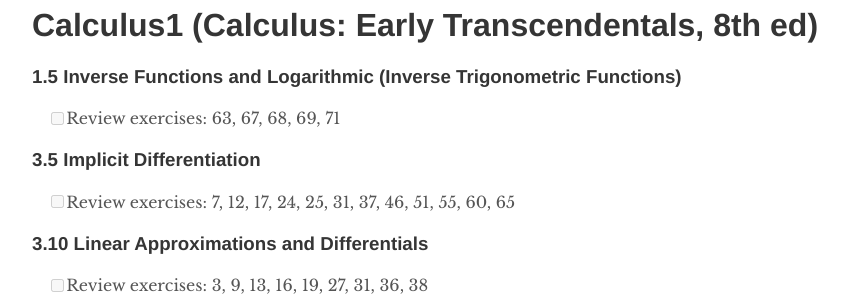
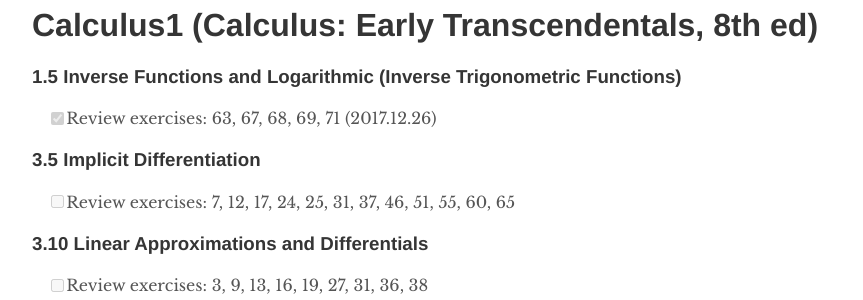
Before and after one commit to trilliwon/ABL, a Jekyll site: the page built from _posts/2100-08-19-doing-list.md, in a window 1280 px wide and 900 px high. Shown: the part 370-670 px from the top of the window, without its empty margins (208-1071 px from the left). Built offline with Jekyll 4.4.1, drawn with Linux system fonts in a browser that asks for light colours; nearby versions of some CDN libraries.

Commit message:
Tue Dec 26 23:25:01 KST 2017

```diff
--- a/_posts/2100-08-19-doing-list.md
+++ b/_posts/2100-08-19-doing-list.md
@@ -12,7 +12,7 @@ tag: [Doing List]
 # Calculus1 (Calculus: Early Transcendentals, 8th ed)
 
 ### 1.5 Inverse Functions and Logarithmic (Inverse Trigonometric Functions)
-  - [ ] Review exercises: 63, 67, 68, 69, 71
+  - [x] Review exercises: 63, 67, 68, 69, 71 (2017.12.26)
 
 ### 3.5 Implicit Differentiation
   - [ ] Review exercises: 7, 12, 17, 24, 25, 31, 37, 46, 51, 55, 60, 65
```
